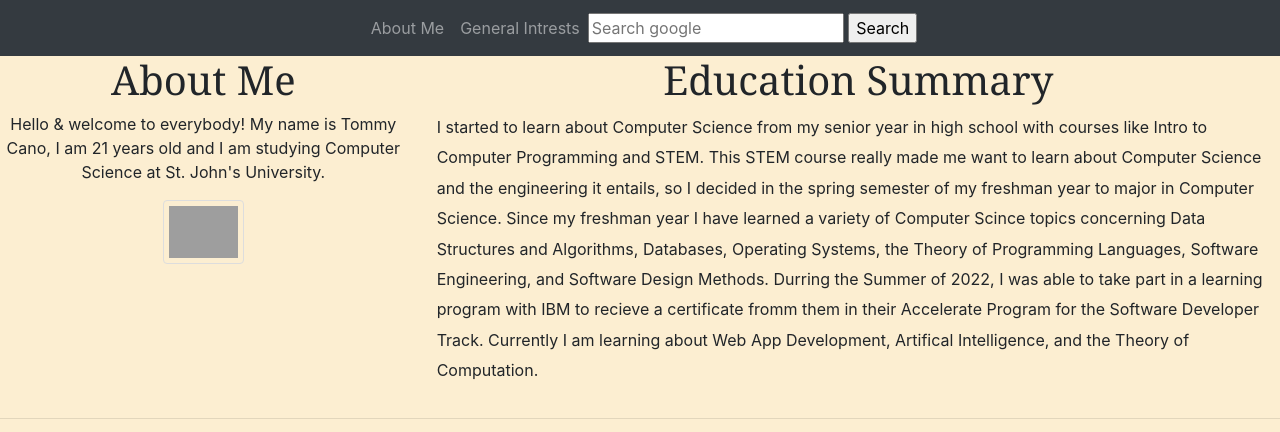
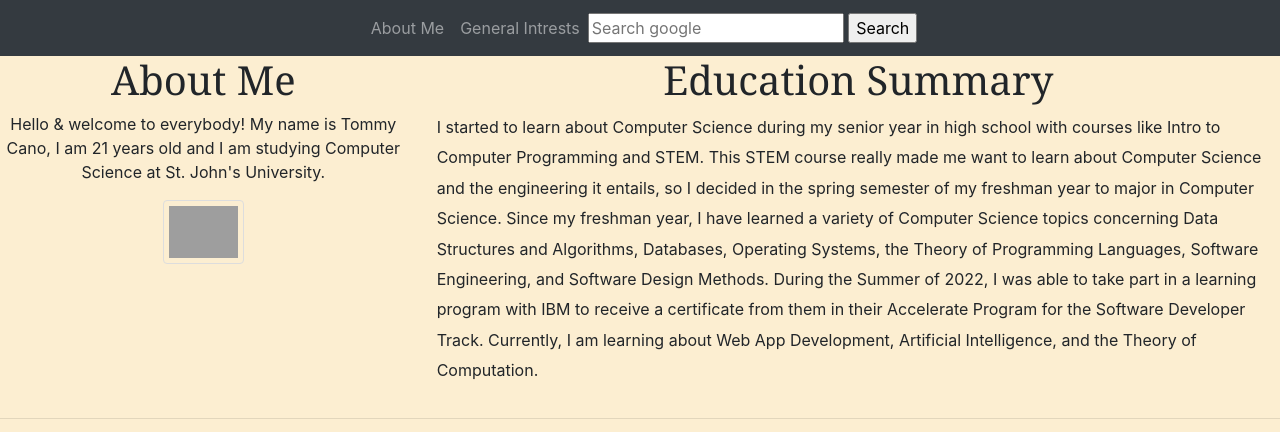
Before and after one commit to tcano0505/milestone3, a plain HTML site: page index.html in a window 1280 px wide. Shown: the top 432 px of the page. Drawn offline with nearby package versions, Linux system fonts and the light colour scheme; grey boxes are pictures that could not be loaded.

Commit message:
Update index.html

```diff
--- a/index.html
+++ b/index.html
@@ -51,11 +51,7 @@
         <div class="col-8">
       <h1 id="education_section">Education Summary</h1>
       <p id="paragraph_styler">
-      I started to learn about Computer Science from my senior year in high school with courses like Intro to Computer Programming and STEM.
-      This STEM course really made me want to learn about Computer Science and the engineering it entails, so I decided in the spring semester of my freshman year to major in Computer Science.
-      Since my freshman year I have learned a variety of Computer Scince topics concerning Data Structures and Algorithms, Databases, Operating Systems, the Theory of Programming Languages, Software Engineering, and Software Design Methods.
-      Durring the Summer of 2022, I was able to take part in a learning program with IBM to recieve a certificate fromm them in their Accelerate Program for the Software Developer Track.
-      Currently I am learning about Web App Development, Artifical Intelligence, and the Theory of Computation.
+I started to learn about Computer Science during my senior year in high school with courses like Intro to Computer Programming and STEM. This STEM course really made me want to learn about Computer Science and the engineering it entails, so I decided in the spring semester of my freshman year to major in Computer Science. Since my freshman year, I have learned a variety of Computer Science topics concerning Data Structures and Algorithms, Databases, Operating Systems, the Theory of Programming Languages, Software Engineering, and Software Design Methods. During the Summer of 2022, I was able to take part in a learning program with IBM to receive a certificate from them in their Accelerate Program for the Software Developer Track. Currently, I am learning about Web App Development, Artificial Intelligence, and the Theory of Computation.
       </p>
     </div>
     </div>
```
